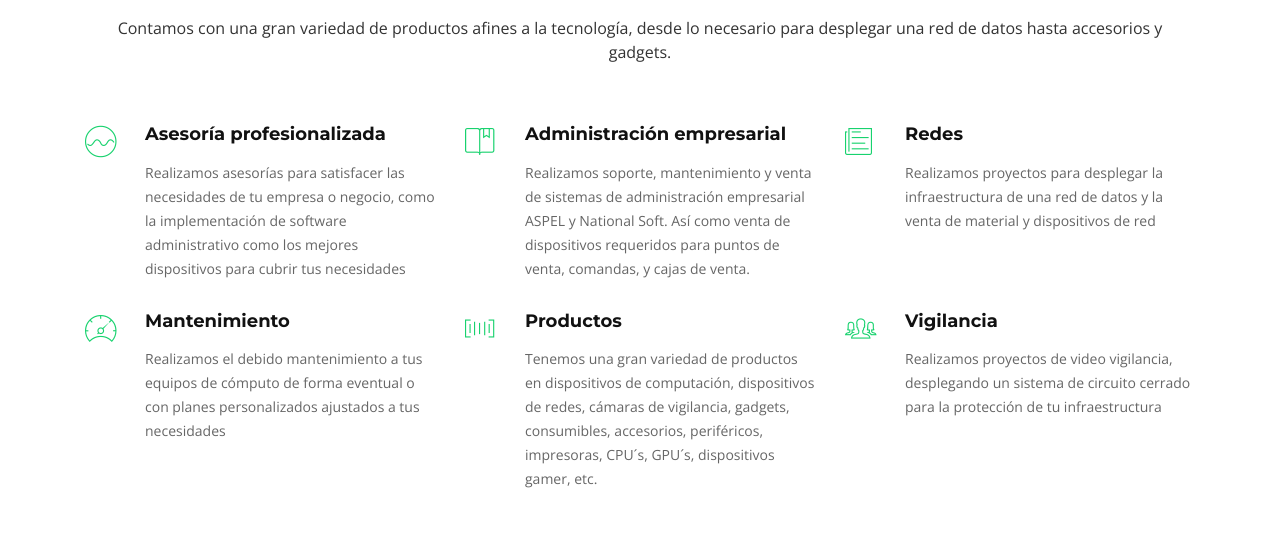
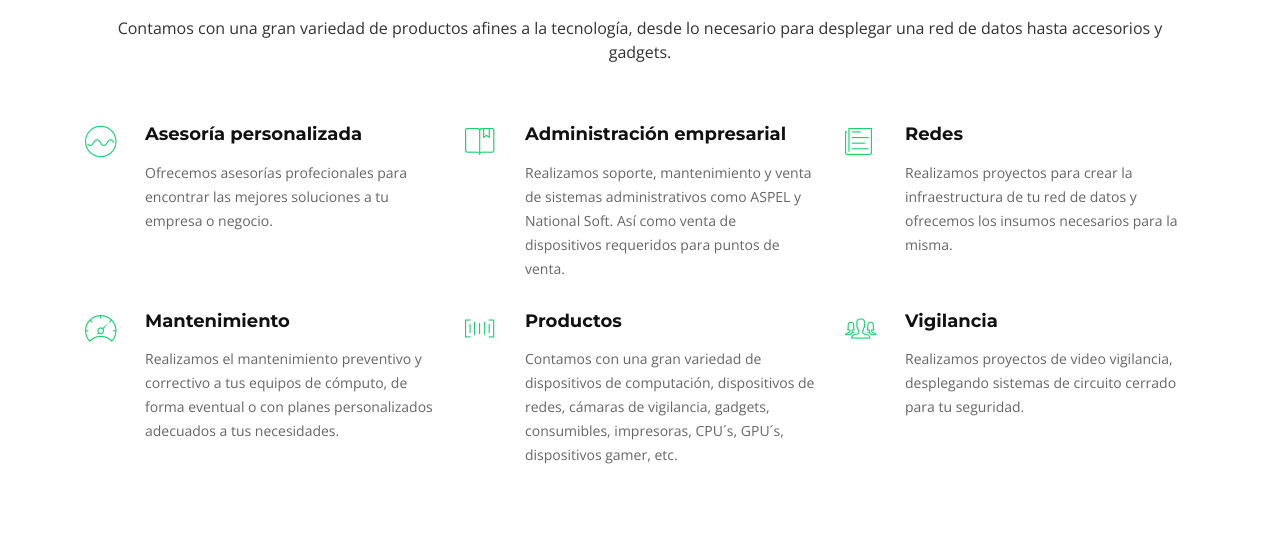
Before and after one commit to Sima-tech/Sima-tech.github.io, a plain HTML site: page index.html in a window 1280 px wide. Shown: the part 1580-2114 px from the top of the page. Drawn offline with nearby package versions, Linux system fonts and the light colour scheme; files whose address does not match are found by name.

Commit message:
corrección de errores

```diff
--- a/index.html
+++ b/index.html
@@ -144,36 +144,36 @@
 
           <div class="col-lg-4 col-md-6 box wow bounceInUp" data-wow-duration="1.4s">
             <div class="icon"><i class="ion-ios-analytics-outline"></i></div>
-            <h4 class="title"><a href="">Asesoría profesionalizada</a></h4>
-            <p class="description">Realizamos asesorías para satisfacer las necesidades de tu empresa o negocio, como la implementación de software administrativo como los mejores dispositivos para cubrir tus necesidades</div>
+            <h4 class="title"><a href="">Asesoría personalizada</a></h4>
+            <p class="description">Ofrecemos asesorías profecionales para encontrar las mejores soluciones a tu empresa o negocio.</div>
           <div class="col-lg-4 col-md-6 box wow bounceInUp" data-wow-duration="1.4s">
             <div class="icon"><i class="ion-ios-bookmarks-outline"></i></div>
             <h4 class="title"><a href="">Administración empresarial</a></h4>
-            <p class="description">Realizamos soporte, mantenimiento y venta de sistemas de administración empresarial ASPEL y National Soft.
-              Así como venta de dispositivos requeridos para puntos de venta, comandas, y cajas de venta.
+            <p class="description">Realizamos soporte, mantenimiento y venta de sistemas administrativos como ASPEL y National Soft.
+              Así como venta de dispositivos requeridos para puntos de venta.
             </p>
           </div>
           <div class="col-lg-4 col-md-6 box wow bounceInUp" data-wow-duration="1.4s">
             <div class="icon"><i class="ion-ios-paper-outline"></i></div>
             <h4 class="title"><a href="">Redes</a></h4>
-            <p class="description">Realizamos proyectos para desplegar la infraestructura de una red de datos y la venta de material y dispositivos de red</p>
+            <p class="description">Realizamos proyectos para crear la infraestructura de tu red de datos y ofrecemos los insumos necesarios para la misma.</p>
           </div>
           <div class="col-lg-4 col-md-6 box wow bounceInUp" data-wow-delay="0.1s" data-wow-duration="1.4s">
             <div class="icon"><i class="ion-ios-speedometer-outline"></i></div>
             <h4 class="title"><a href="">Mantenimiento</a></h4>
-            <p class="description">Realizamos el debido mantenimiento a tus equipos de cómputo de forma eventual o con planes personalizados
-              ajustados a tus necesidades</p>
+            <p class="description">Realizamos el mantenimiento preventivo y correctivo a tus equipos de cómputo, de forma eventual o con planes personalizados
+              adecuados a tus necesidades.</p>
           </div>
           <div class="col-lg-4 col-md-6 box wow bounceInUp" data-wow-delay="0.1s" data-wow-duration="1.4s">
             <div class="icon"><i class="ion-ios-barcode-outline"></i></div>
             <h4 class="title"><a href="">Productos</a></h4>
-            <p class="description">Tenemos una gran variedad de productos en dispositivos de computación, dispositivos de redes,
-              cámaras de vigilancia, gadgets, consumibles, accesorios, periféricos, impresoras, CPU´s, GPU´s, dispositivos gamer, etc.</p>
+            <p class="description">Contamos con una gran variedad de dispositivos de computación, dispositivos de redes,
+              cámaras de vigilancia, gadgets, consumibles, impresoras, CPU´s, GPU´s, dispositivos gamer, etc.</p>
           </div>
           <div class="col-lg-4 col-md-6 box wow bounceInUp" data-wow-delay="0.1s" data-wow-duration="1.4s">
             <div class="icon"><i class="ion-ios-people-outline"></i></div>
             <h4 class="title"><a href="">Vigilancia</a></h4>
-            <p class="description">Realizamos proyectos de video vigilancia, desplegando un sistema de circuito cerrado para la protección de tu infraestructura</p>
+            <p class="description">Realizamos proyectos de video vigilancia, desplegando sistemas de circuito cerrado para tu seguridad.</p>
           </div>
 
         </div>
@@ -227,7 +227,7 @@
 
         <div class="section-header">
           <h3>Contactanos en: </h3>
-          <p>Envíanos un correo con cualquier duda. Cotiza cualquier producto o servicio</p>
+          <p>Envíanos un correo para resolver cualquier duda que tengas. Cotiza cualquier producto o servicio.</p>
         </div>
 
         <div class="row contact-info">
```
